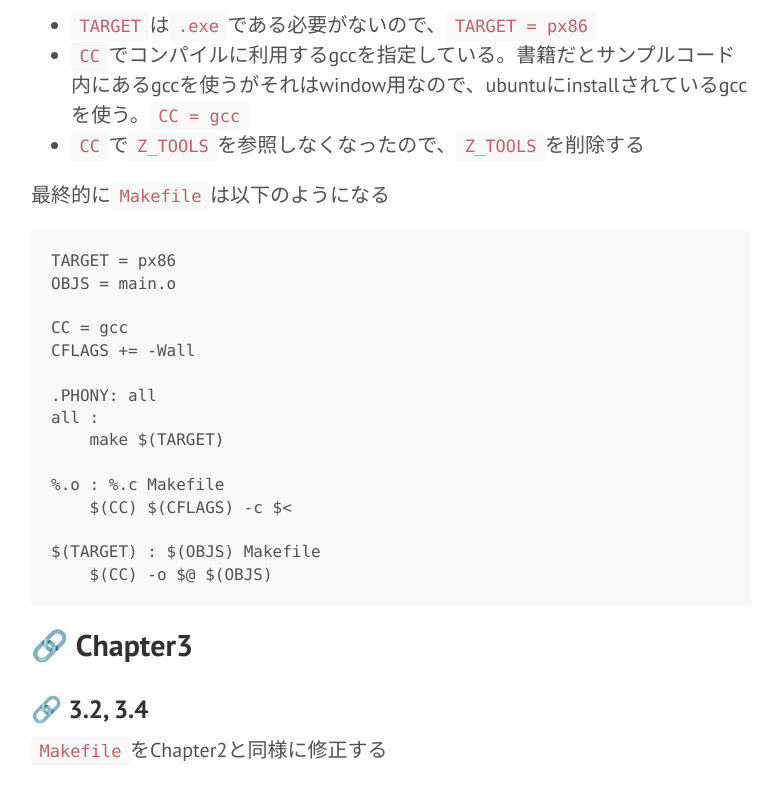
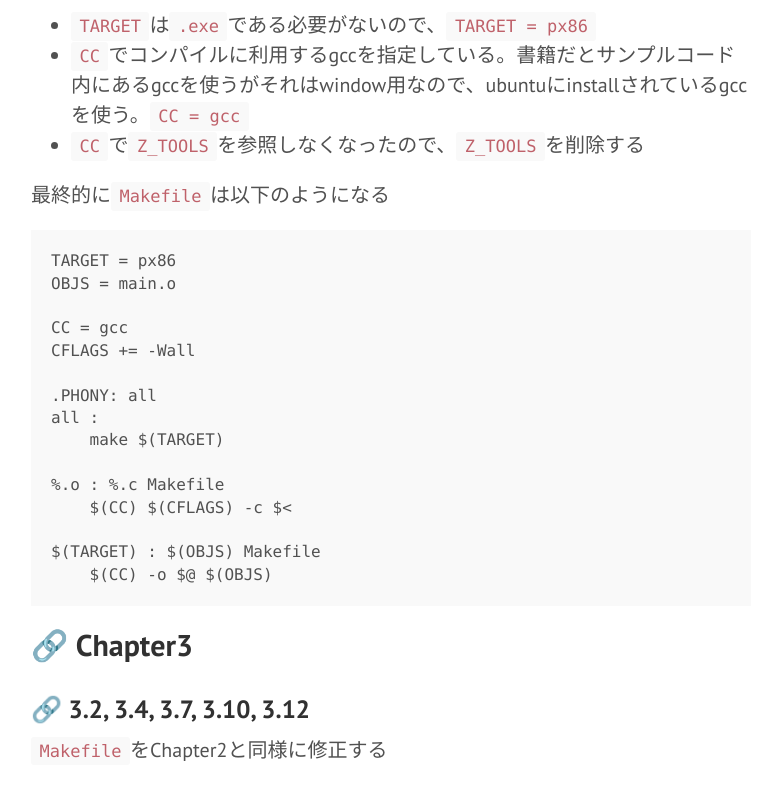
Before and after one commit to bon-chi/blog, a plain HTML site: page docs/x86-emulator-in-ubuntu-01/index.html in a window 1280 px wide. Shown: the part 1092-1892 px from the top of the page, without its empty margins (429-1207 px from the left). Drawn offline with Linux system fonts and the light colour scheme.

Commit message:
add section

```diff
--- a/docs/x86-emulator-in-ubuntu-01/index.html
+++ b/docs/x86-emulator-in-ubuntu-01/index.html
@@ -82,7 +82,7 @@
                 <ul>
 
                         <li>
-                            <a href="https://bon-chi.github.io/blog/x86-emulator-in-ubuntu-01/#3-2-3-4">3.2, 3.4</a>
+                            <a href="https://bon-chi.github.io/blog/x86-emulator-in-ubuntu-01/#3-2-3-4-3-7-3-10-3-12">3.2, 3.4, 3.7, 3.10, 3.12</a>
                         </li>
 
                 </ul>
@@ -131,8 +131,8 @@ $(TARGET) : $(OBJS) Makefile
 </code></pre>
 <h2 id="chapter3"><a class="gutenberg-anchor" href="#chapter3" aria-label="Anchor link for: chapter3">🔗</a>
 Chapter3</h2>
-<h3 id="3-2-3-4"><a class="gutenberg-anchor" href="#3-2-3-4" aria-label="Anchor link for: 3-2-3-4">🔗</a>
-3.2, 3.4</h3>
+<h3 id="3-2-3-4-3-7-3-10-3-12"><a class="gutenberg-anchor" href="#3-2-3-4-3-7-3-10-3-12" aria-label="Anchor link for: 3-2-3-4-3-7-3-10-3-12">🔗</a>
+3.2, 3.4, 3.7, 3.10, 3.12</h3>
 <p><code>Makefile</code>をChapter2と同様に修正する</p>
 
 </div>
```
Also changed, not shown: 1 other file.
